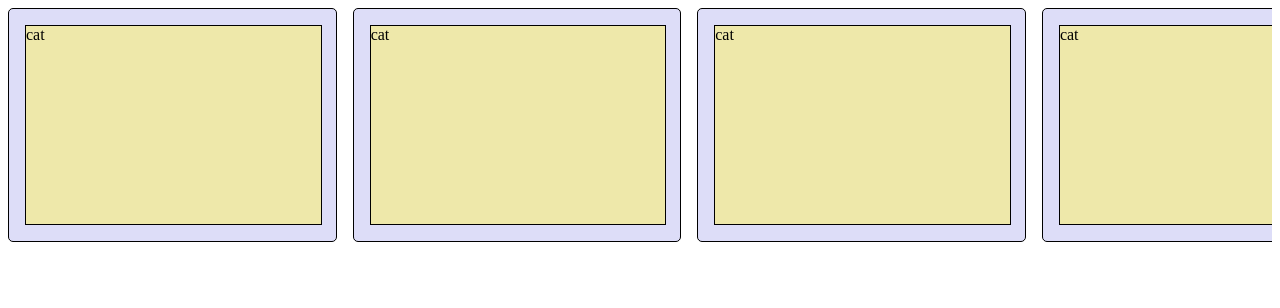
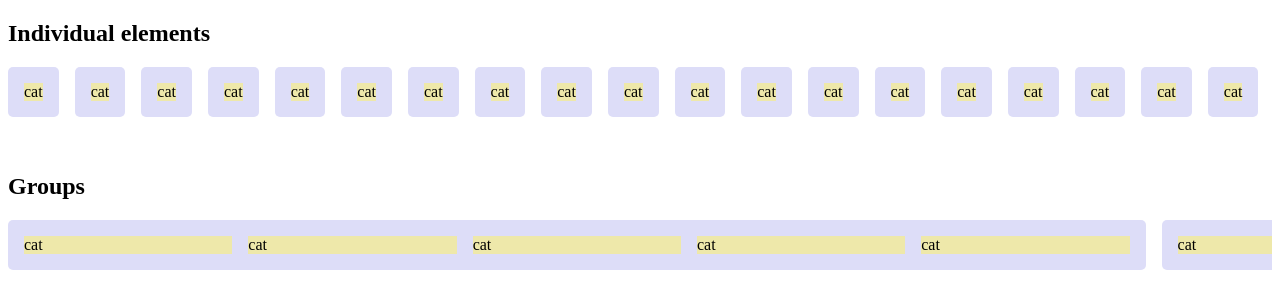
Before and after one commit to nadjascodejourney/horizontal-scrolling-selfstudy, a plain HTML site: page horizontal-scrolling-grid.html in a window 1280 px wide. Drawn offline with Linux system fonts and the light colour scheme.

Commit message:
finished tutorial by kevin powell

```diff
--- a/horizontal-scrolling-grid.html
+++ b/horizontal-scrolling-grid.html
@@ -7,8 +7,27 @@
     <link rel="stylesheet" href="style.css" />
   </head>
   <body>
+    <h2>Individual elements</h2>
     <!-- Tutorial von Kevin Powell siehe https://www.youtube.com/watch?v=3yfswsnD2sw -->
-    <div class="scroll-wrapper">
+    <!-- snapper class für scroll snapper; sinnvoll, wenn man nicht alle media scroller mit diesem Verhalten ausstatten will -->
+    <div class="scroll-wrapper snapper">
+      <div class="scroll-box"><div class="content">cat</div></div>
+      <div class="scroll-box"><div class="content">cat</div></div>
+      <div class="scroll-box"><div class="content">cat</div></div>
+      <div class="scroll-box"><div class="content">cat</div></div>
+      <div class="scroll-box"><div class="content">cat</div></div>
+      <div class="scroll-box"><div class="content">cat</div></div>
+      <div class="scroll-box"><div class="content">cat</div></div>
+      <div class="scroll-box"><div class="content">cat</div></div>
+      <div class="scroll-box"><div class="content">cat</div></div>
+      <div class="scroll-box"><div class="content">cat</div></div>
+      <div class="scroll-box"><div class="content">cat</div></div>
+      <div class="scroll-box"><div class="content">cat</div></div>
+      <div class="scroll-box"><div class="content">cat</div></div>
+      <div class="scroll-box"><div class="content">cat</div></div>
+      <div class="scroll-box"><div class="content">cat</div></div>
+      <div class="scroll-box"><div class="content">cat</div></div>
+      <div class="scroll-box"><div class="content">cat</div></div>
       <div class="scroll-box"><div class="content">cat</div></div>
       <div class="scroll-box"><div class="content">cat</div></div>
       <div class="scroll-box"><div class="content">cat</div></div>
@@ -18,5 +37,38 @@
       <div class="scroll-box"><div class="content">cat</div></div>
       <div class="scroll-box"><div class="content">cat</div></div>
     </div>
+
+    <br><br>
+
+    <h2>Groups</h2>
+
+    <div class="scroll-wrapper group-scroller snapper">
+      <div class="scroll-box group-content">
+        <div class="content">cat</div>
+        <div class="content">cat</div>
+        <div class="content">cat</div>
+        <div class="content">cat</div>
+        <div class="content">cat</div>
+      </div>
+
+      <div class="scroll-box group-content">
+        <div class="content">cat</div>
+        <div class="content">cat</div>
+        <div class="content">cat</div>
+        <div class="content">cat</div>
+        <div class="content">cat</div>
+      </div>
+
+      <div class="scroll-box group-content">
+        <div class="content">cat</div>
+        <div class="content">cat</div>
+        <div class="content">cat</div>
+        <div class="content">cat</div>
+        <div class="content">cat</div>
+      </div>
+    </div>
+
+
+    </div>
   </body>
 </html>
--- a/style.scss
+++ b/style.scss
@@ -11,7 +11,7 @@ div.scroll-wrapper {
   // damit Inhalte sich wie Spalten verhalten (similar to display flex)
   grid-auto-flow: column;
   //  clue mit grid im Vergleich zu flexbox: Alle auto-columns bekommen eine Größe (nicht wie template columns, wo man alle columns einzeln definieren muss!); sinnvoll, wenn man auch noch nicht weiß, wie viele Inhalte die jeweiligen children haben und bei template columns müsste man dann alle Größen nochmal einzeln anpassen; Welcher Wert ist sinnvoll? => keine geraden Teiler von 100, 23% statt 25% beispielsweise, weil der ganze viewport sonst automatisch so aufgeteilt wird, dass alle Platz haben und wir wollen in dem Fall ja overflow erzeugen!
-  grid-auto-columns: 26%;
+  //   grid-auto-columns: 26%;
   gap: var(--_spacer);
 
   // Scrolling auf wrapper anwenden, damit nicht ganze Seite scrollt
@@ -29,16 +29,50 @@ div.scroll-box {
   display: grid;
   // grid-template-rows: min-content;
   gap: var(--_spacer);
-  height: 200px;
+  //   height: 200px;
   background-color: rgb(221, 221, 248);
-  border: 1px solid;
+  //   border: 1px solid;
   border-radius: 5px;
   padding: var(--_spacer);
 }
 
 div.content {
-  display: inline;
+  //   display: inline;
   background-color: palegoldenrod;
-  border: 1px solid;
+  //   border: 1px solid;
   width: 100%;
+  //   width hier zb bei img inhalt sehr wichtig, damit img immer die ganze box (parent) einnehmen kann und alle bilder gleich groß sind
 }
+
+// Scroll Snapper (Achtung: kann etwas unterschiedlich wirken, je nach Browser)
+// 1. Schritt: auf das Elternelement folgendes anwenden:
+.snapper {
+  //inline  muss als erstes da stehen, "order matters"!
+  // inline, weil wir hier mit inline elementen arbeiten
+  scroll-snap-type: inline mandatory;
+  //   bisher passiert noch nichts, weil momentan noch nicht klar, wo genau gesnappt werden soll
+  //   3. Schritt: (mit Fallback 1rem)
+  //   https://developer.mozilla.org/en-US/docs/Web/CSS/scroll-padding-inline
+  //   scroll-padding-inline: var(--_spacer, 1rem);
+}
+
+// 2. Schritt: alle direkten children des Elterncontainers ansprechen:
+.snapper > * {
+  scroll-snap-align: start;
+}
+
+// 2. GROUP ELEMENTS
+
+.group-scroller {
+  //   border: 2px solid hotpink;
+  //   damit eine gruppe die gesamte vp breite einnimmt:
+  grid-auto-columns: 90%;
+}
+
+.group-content {
+  //   border: 2px solid limegreen;
+  //   damit content innerhalb der Gruppe auch horizontal angeordnet wird
+  display: grid;
+  grid-auto-flow: column;
+  gap: var(--_spacer);
+}
```
Also changed, not shown: style.css, 2 other files.
